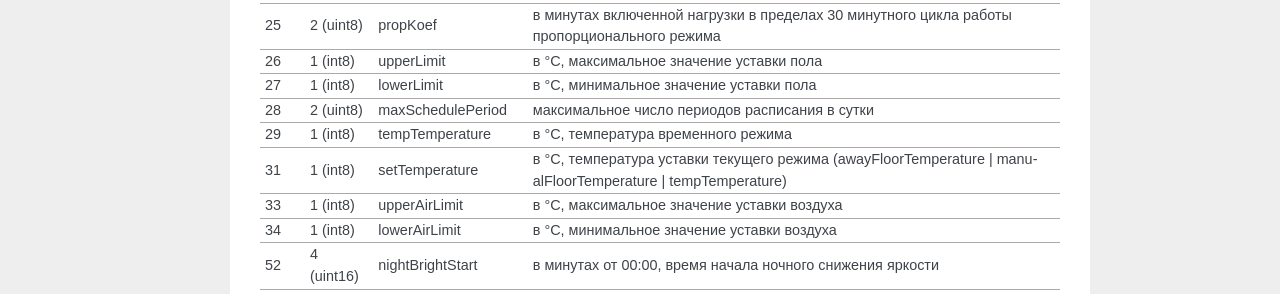
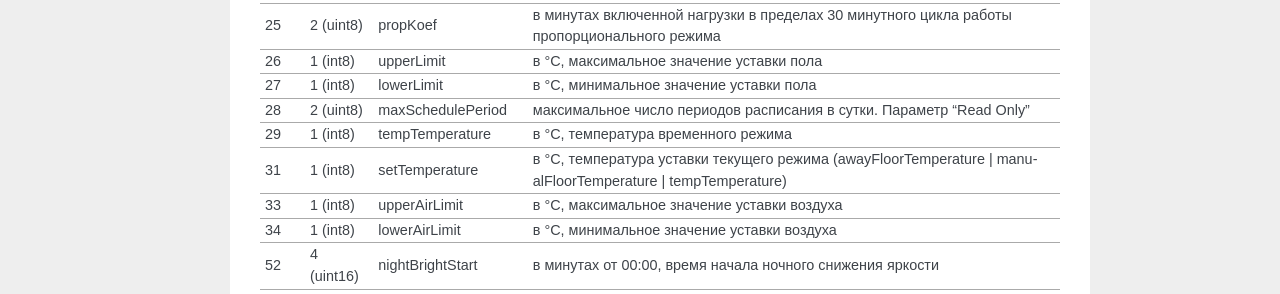
Before and after one commit to welrok/welrok_local_api, a Sphinx documentation site: the page built from source/ru/parameters_ru.rst, in a window 1280 px wide. Shown: the part 1568-1862 px from the top of the page. Built offline with Sphinx 7.4.7, drawn with Linux system fonts in a browser that asks for light colours.

Commit message:
Update parameters_ru.rst

```diff
--- a/source/ru/parameters_ru.rst
+++ b/source/ru/parameters_ru.rst
@@ -84,7 +84,7 @@
    25       2 (uint8)    propKoef                   в минутах включенной нагрузки в пределах 30 минутного цикла работы пропорционального режима
    26       1 (int8)     upperLimit                 в °C, максимальное значение уставки пола
    27       1 (int8)     lowerLimit                 в °C, минимальное значение уставки пола
-   28       2 (uint8)    maxSchedulePeriod          максимальное число периодов расписания в сутки
+   28       2 (uint8)    maxSchedulePeriod          максимальное число периодов расписания в сутки. Параметр "Read Only"
    29       1 (int8)     tempTemperature            в °C, температура временного режима
    31       1 (int8)     setTemperature	            в °C, температура уставки текущего режима (awayFloorTemperature | manualFloorTemperature | tempTemperature)
    33       1 (int8)     upperAirLimit              в °C, максимальное значение уставки воздуха
```
